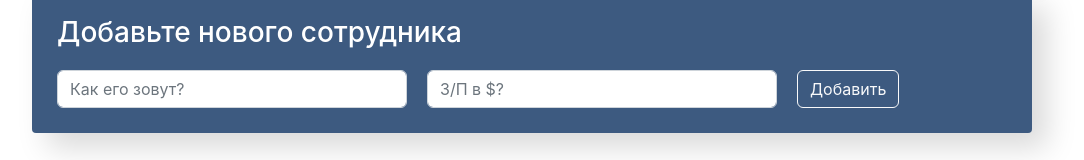
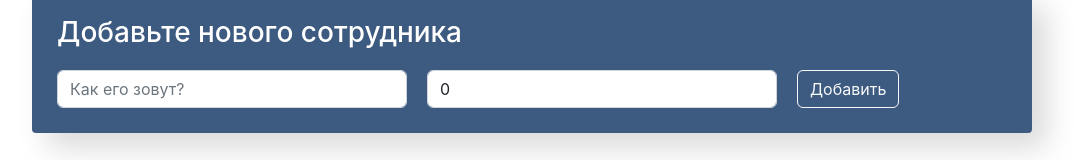
Before and after one commit to gorohov09/staff-accounting, a React (Create React App) app: page / in a window 1280 px wide. Shown: the part 553-713 px from the top of the page, without its empty margins (108-1192 px from the left). Built offline with nearby package versions, Linux system fonts and the light colour scheme.

Commit message:
Работа с формами

```diff
--- a/src/components/employees-add-form/employees-add-form.jsx
+++ b/src/components/employees-add-form/employees-add-form.jsx
@@ -1,6 +1,25 @@
+import { Component } from 'react';
 import './employees-add-form.css';
 
-const EmployeesAddForm = () => {
+class EmployeesAddForm extends Component {
+
+    constructor(props) {
+        super(props);
+        this.state = {
+            name: '',
+            salary: 0
+        }
+    }
+
+    onValueChange = (e, prop) => {
+        this.setState({
+            [prop]: prop === 'salary' ? Number(e.target.value) : e.target.value
+        })
+    }
+
+    render() {
+        const {name, salary} = this.state;
+
         return (
             <div className="app-add-form">
                 <h3>Добавьте нового сотрудника</h3>
@@ -8,10 +27,14 @@ const EmployeesAddForm = () => {
                     className="add-form d-flex">
                     <input type="text"
                         className="form-control new-post-label"
-                    placeholder="Как его зовут?" />
+                        placeholder="Как его зовут?"
+                        value={name}
+                        onChange={(e) => this.onValueChange(e, 'name')}/>
                     <input type="number"
                         className="form-control new-post-label"
-                    placeholder="З/П в $?" />
+                        placeholder="З/П в $?"
+                        value={salary}
+                        onChange={(e) => this.onValueChange(e, 'salary')}/>
 
                     <button type="submit"
                             className="btn btn-outline-light">Добавить</button>
@@ -19,5 +42,6 @@ const EmployeesAddForm = () => {
             </div>
         )
     }
+}
 
 export default EmployeesAddForm;
```
Lines whose indentation alone changed are shown as unchanged.
